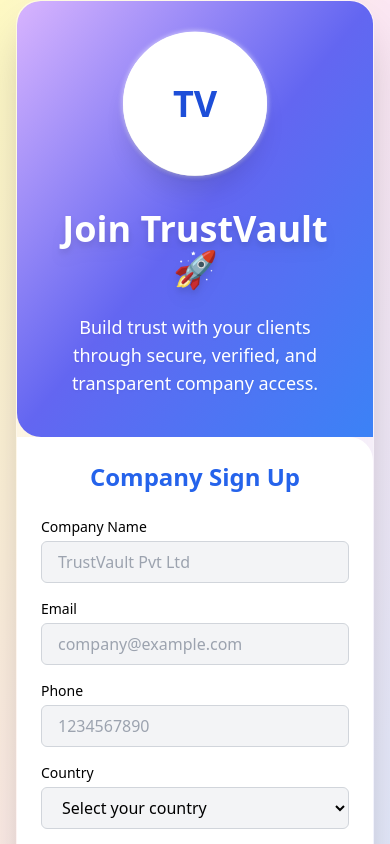
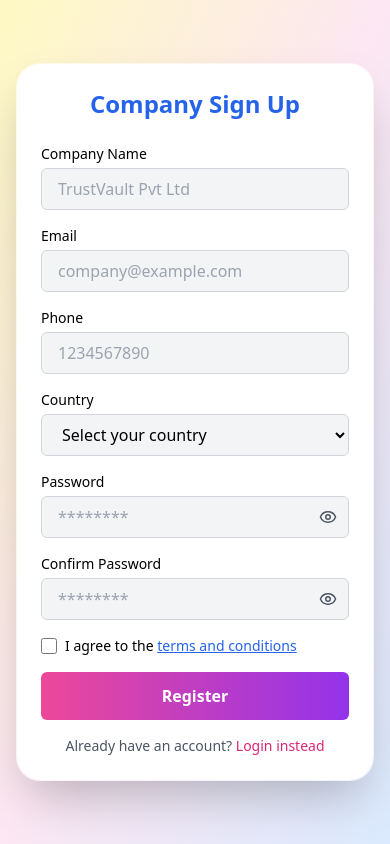
Before and after one commit to nishit-95/TrustVault, a React (Create React App) app in the folder vault/: page /company-register in a window 390 px wide. Shown: the top 844 px of the page. Built offline with nearby package versions, Linux system fonts and the light colour scheme.

Commit message:
Comapny register page is make responsive for the mobile screen.

```diff
--- a/vault/src/Components/Company/CompanyRegister.js
+++ b/vault/src/Components/Company/CompanyRegister.js
@@ -103,11 +103,11 @@ export default function CompanyRegister() {
   return (
     <>
       <ToastContainer />
-      <div className="min-h-screen flex items-center justify-center bg-gradient-to-br from-yellow-100 via-pink-100 to-blue-100 px-4">
+      <div className="min-h-screen flex items-center justify-center bg-gradient-to-br from-yellow-100 via-pink-100 to-blue-100 px-4 py-8 overflow-y-auto">
         <div className="flex flex-col md:flex-row w-full max-w-5xl shadow-2xl rounded-3xl overflow-hidden backdrop-blur-md bg-white/30 border border-white/20">
 
           {/* 🔵 Left Box Panel */}
-          <div className="w-full md:w-1/2 flex items-center justify-center bg-gradient-to-br from-purple-300 via-indigo-500 to-blue-500 p-10 rounded-l-3xl">
+          <div className="hidden md:flex w-full md:w-1/2 items-center justify-center bg-gradient-to-br from-purple-300 via-indigo-500 to-blue-500 p-10 rounded-t-3xl md:rounded-l-3xl md:rounded-tr-none">
             <div className="flex flex-col items-center text-center space-y-6 relative">
               <div className="relative w-36 h-36 animate-float">
                 <div className="absolute inset-0 rounded-full bg-white to-gray-200 shadow-xl flex items-center justify-center text-4xl font-bold text-blue-700 z-10">
@@ -126,7 +126,7 @@ export default function CompanyRegister() {
           </div>
 
           {/* 🟢 Right Box Form Panel */}
-          <div className="w-full md:w-1/2 p-6 md:p-10 bg-white rounded-r-3xl">
+          <div className="w-full md:w-1/2 p-6 md:p-10 bg-white rounded-b-3xl md:rounded-r-3xl md:rounded-bl-none">
             <h2 className="text-2xl font-bold mb-6 text-center text-blue-600">Company Sign Up</h2>
             <form className="space-y-4" onSubmit={handleSubmit}>
               {/* Company Name */}
```
